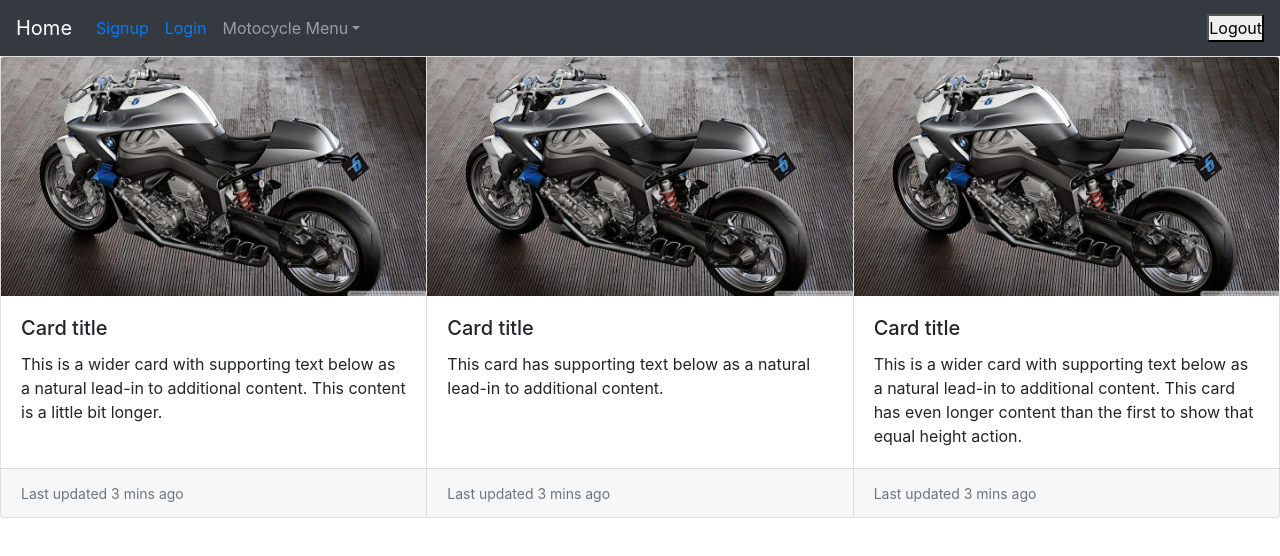
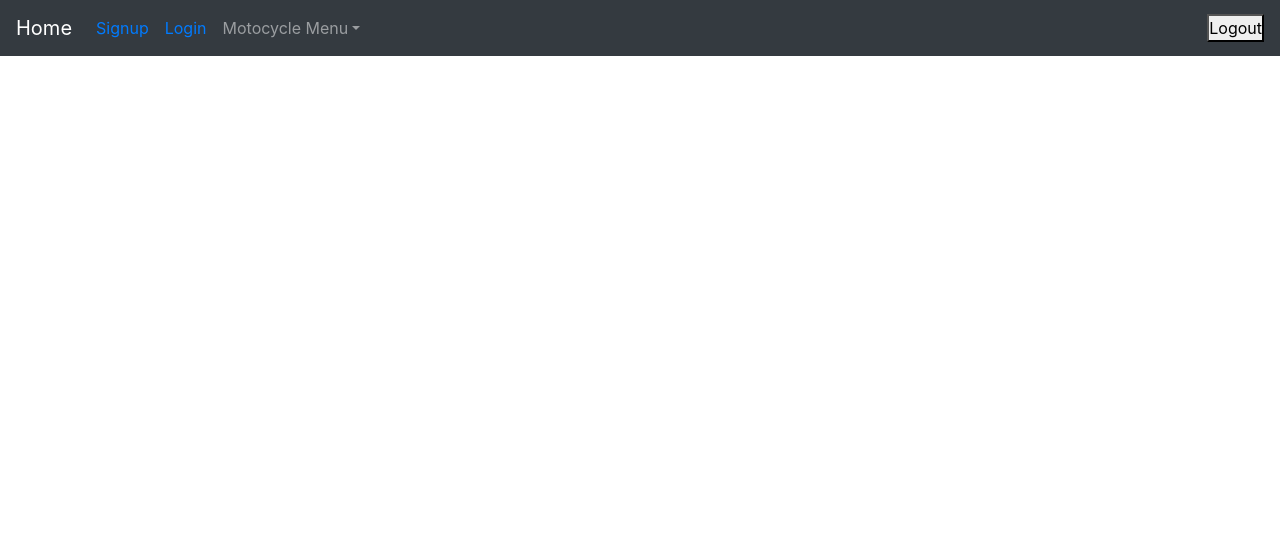
Before and after one commit to LucasFeli/react-motocycle-app, a React (Create React App) app: page /proof in a window 1280 px wide. Shown: the top 556 px of the page. Built offline with nearby package versions, Linux system fonts and the light colour scheme.

Commit message:
cloudinary

```diff
--- a/package.json
+++ b/package.json
@@ -15,13 +15,10 @@
     "react-bootstrap": "^1.5.2",
     "react-dom": "^17.0.1",
     "react-icons": "^4.2.0",
-    "react-id-swiper": "^4.0.0",
+    "react-modal": "^3.12.1",
     "react-router-dom": "^5.2.0",
     "react-scripts": "4.0.3",
-    "react-slick": "^0.28.1",
-    "slick-carousel": "^1.8.1",
     "styled-components": "^5.2.1",
-    "swiper": "^6.5.0",
     "web-vitals": "^1.1.0"
   },
   "scripts": {
--- a/src/App.js
+++ b/src/App.js
@@ -32,7 +32,7 @@ function App() {
       <Route exact path="/motocycles/create">
         <NewMotocycle />
       </Route>
-      <Route exact path="/motocycles/update">
+      <Route exact path="/motocycles/:motocycleId/update">
         <UpdateMotocycle />
       </Route>
       <Route exact path="/motocycles/:motocycleId">
--- a/src/components/Home/HomeImages.js
+++ b/src/components/Home/HomeImages.js
@@ -1,52 +1,19 @@
-import React from 'react';
-import * as ReactBootCard from 'react-bootstrap'
+import React,{useState} from 'react';
+import ReactModal from "react-modal"
+import { Link } from "react-router-dom";
+import Logout from "../Auth/Logout";
 import BMW from "./assets/bmw.jpg";
+import Signup from "../Auth/Sigunp"
+
 
 const HomeImages = () => {
+
   return (
-    <ReactBootCard.CardGroup>
-    <ReactBootCard.Card>
-      <ReactBootCard.Card.Img variant="top" src={BMW} />
-      <ReactBootCard.Card.Body>
-        <ReactBootCard.Card.Title>Card title</ReactBootCard.Card.Title>
-        <ReactBootCard.Card.Text>
-          This is a wider card with supporting text below as a natural lead-in to
-          additional content. This content is a little bit longer.
-        </ReactBootCard.Card.Text>
-      </ReactBootCard.Card.Body>
-      <ReactBootCard.Card.Footer>
-        <small className="text-muted">Last updated 3 mins ago</small>
-      </ReactBootCard.Card.Footer>
-    </ReactBootCard.Card>
-    <ReactBootCard.Card>
-      <ReactBootCard.Card.Img variant="top" src={BMW} />
-      <ReactBootCard.Card.Body>
-        <ReactBootCard.Card.Title>Card title</ReactBootCard.Card.Title>
-        <ReactBootCard.Card.Text>
-          This card has supporting text below as a natural lead-in to additional
-          content.{' '}
-        </ReactBootCard.Card.Text>
-      </ReactBootCard.Card.Body>
-      <ReactBootCard.Card.Footer>
-        <small className="text-muted">Last updated 3 mins ago</small>
-      </ReactBootCard.Card.Footer>
-    </ReactBootCard.Card>
-    <ReactBootCard.Card>
-      <ReactBootCard.Card.Img variant="top" src={BMW} />
-      <ReactBootCard.Card.Body>
-        <ReactBootCard.Card.Title>Card title</ReactBootCard.Card.Title>
-        <ReactBootCard.Card.Text>
-          This is a wider card with supporting text below as a natural lead-in to
-          additional content. This card has even longer content than the first to
-          show that equal height action.
-        </ReactBootCard.Card.Text>
-      </ReactBootCard.Card.Body>
-      <ReactBootCard.Card.Footer>
-        <small className="text-muted">Last updated 3 mins ago</small>
-      </ReactBootCard.Card.Footer>
-    </ReactBootCard.Card>
-  </ReactBootCard.CardGroup>
-   );
+<>
+
+
+</>
+  )
 }
 
 export default HomeImages;
--- a/src/components/MotocycleDetail/MotocycleDetail.js
+++ b/src/components/MotocycleDetail/MotocycleDetail.js
@@ -22,7 +22,7 @@ const MotocycleDetail = () => {
       <p>Marca: {motocycle.marca}</p>
       <p>Modelo : {motocycle.modelo}</p>
       <p>Motor : {motocycle.motor}</p>
-      <Link to="/motocycles/update">Update Moto</Link>
+      <Link to={`/motocycles/${motocycleId}/update`}>Update Moto</Link>
       <button onClick={handleDelete}>Delete</button>
     </div>
   );
--- a/src/components/Navbar/Navbar.js
+++ b/src/components/Navbar/Navbar.js
@@ -28,10 +28,7 @@ export function Navbar() {
             <ReactBootStrap.NavDropdown.Item>
               <Link to="/motocycles">List of Motocycles</Link>
             </ReactBootStrap.NavDropdown.Item>
-            <ReactBootStrap.NavDropdown.Item>
-              <Link to="/motocycles/:motocycleId">Motocycle detail</Link>
-            </ReactBootStrap.NavDropdown.Item>
-            <ReactBootStrap.NavDropdown.Item>
+             <ReactBootStrap.NavDropdown.Item>
               <Link to="/motocycles/create">Create your Motocycle</Link>
             </ReactBootStrap.NavDropdown.Item>
             <ReactBootStrap.NavDropdown.Divider />
--- a/src/components/NewMotocycle/NewMotocycle.js
+++ b/src/components/NewMotocycle/NewMotocycle.js
@@ -1,6 +1,6 @@
 import React from "react";
 import { useMotocycle } from "../../context/motocycleContext";
-
+import {uploadFileService} from "../../service/motocycle.service"
 const NewMotocycle = () => {
   const initialState = { marca: "", modelo: "", image: "" };
   const [state, setState] = React.useState(initialState);
@@ -10,8 +10,8 @@ const NewMotocycle = () => {
     console.log("e.target", e.target.files[0]);
 
     const uploadData = new FormData();
-    uploadData.append("imageUrl", e.target.files[0]);
-    await createMotocycle(state);
+    uploadData.append("image", e.target.files[0]);
+    await uploadFileService(uploadData);
     setState(initialState);
   };
 
--- a/src/components/UpdateMotocycle/UpdateMotocycle.js
+++ b/src/components/UpdateMotocycle/UpdateMotocycle.js
@@ -1,18 +1,22 @@
 import React from "react";
 import { useMotocycle } from "../../context/motocycleContext";
+import { useParams, Link, useHistory } from "react-router-dom";
 
 const MotocycleUpdate = () => {
   const initialState = { marca: "", modelo: "" };
   const [update, setUpdate] = React.useState(initialState);
 
   const { updateMotocycle } = useMotocycle();
+  const { motocycleId } = useParams();
+  const {push} = useHistory()
 
   return (
     <form
       onSubmit={async (e) => {
         e.preventDefault();
-        await updateMotocycle(update);
-        setUpdate(initialState);
+        await updateMotocycle(motocycleId,update);
+
+        push(`/motocycles/${motocycleId}`);
       }}
     >
       <label>Marca:</label>
--- a/src/context/motocycleContext.js
+++ b/src/context/motocycleContext.js
@@ -3,6 +3,7 @@ import {
   getMotocycles as getMotocyclesService,
   createMotocycle as createMotocycleService,
   deleteMotocycle as deleteMotocycleService,
+  updateMotocycle as updateMotocycleService
 } from "../service/motocycle.service";
 
 export const MotocycleContext = React.createContext({});
@@ -20,6 +21,12 @@ function MotocycleProvider({ children }) {
     setMotocycles((state) => state.concat(newMotocycle));
   };
 
+  const updateMotocycle = async(motocycleId, motocycle )=> {
+    const {data:updatedMotocycle} = await updateMotocycleService (motocycleId, motocycle )
+   // setMotocycles(())
+
+  }
+
   const deleteMotocycle = async (motocycleId) => {
     await deleteMotocycleService(motocycleId);
     setMotocycles((state) => state.filter((moto) => moto._id !== motocycleId));
@@ -27,7 +34,7 @@ function MotocycleProvider({ children }) {
 
   return (
     <MotocycleContext.Provider
-      value={{ getMotocycles, motocycles, createMotocycle, deleteMotocycle }}
+      value={{ getMotocycles, motocycles, createMotocycle,updateMotocycle, deleteMotocycle }}
     >
       {children}
     </MotocycleContext.Provider>
--- a/src/service/motocycle.service.js
+++ b/src/service/motocycle.service.js
@@ -9,7 +9,9 @@ export const getMotocycles =()=> motocycleApi.get("/motocycles");
 
 export const getMotocycle =(motocycleId)=> motocycleApi.get(`/motocycles/${motocycleId}`);
 
-export const createMotocycle =(body,file)=> motocycleApi.post("/motocycles/create", body, file);
+export const createMotocycle =(body)=> motocycleApi.post("/motocycles/create", body);
+
+export const uploadFileService =(file)=>motocycleApi.post("/motocycles/upload", file)
 
 export const updateMotocycle =(motocycleId, body)=> motocycleApi.patch(`/motocycles/${motocycleId}`, body);
 
```
Also changed, not shown: src/components/Home/HomeImages.css (added), 1 other file (tests, documents, lock files or other folders).
